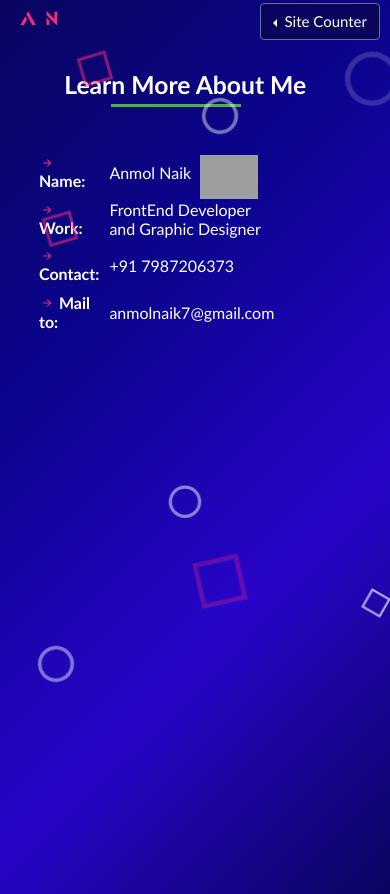
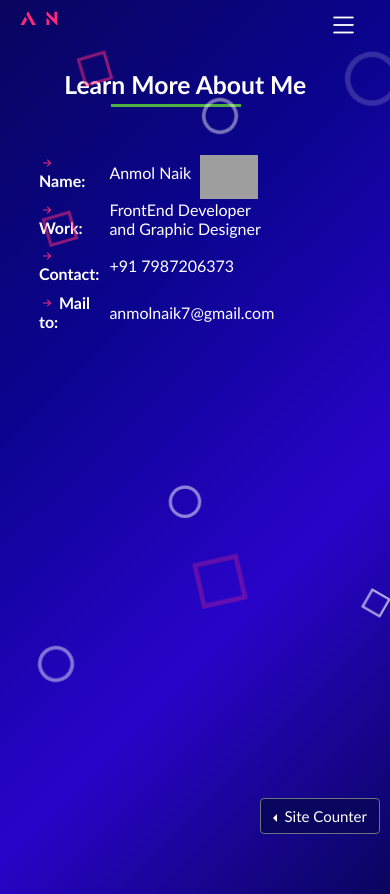
Before and after one commit to anmolnaik7/anmolnaik7.github.io, a plain HTML site: page about.html in a window 390 px wide. Drawn offline with nearby package versions, Linux system fonts and the light colour scheme; grey boxes are pictures that could not be loaded.

Commit message:
minor changes

```diff
--- a/about.html
+++ b/about.html
@@ -15,10 +15,22 @@
 
     </head>
 <body>
+    <div class="site-counter">
+        <div class="btn-group dropstart">
+        <button type="button" class="site-btn btn btn-secondary dropdown-toggle" data-bs-toggle="dropdown" aria-expanded="false">
+          Site Counter
+        </button>
+        <div class="dropdown-menu">
+            <script src="https://apps.elfsight.com/p/platform.js" defer></script>
+<div class="elfsight-app-d7a41e92-ed00-46b0-8d67-c3ae4ebcd63e"></div>
+
+        </div>
+      </div>
+    </div>
     <div class="header">
         <div class="nav">
             <div id="header">
-                <a href="index.html" class="logo"><span>A</span><span>nmol</span> <span>N</span><span>aik</span></a>
+                <a href="/" class="logo"><span>A</span><span>nmol</span> <span>N</span><span>aik</span></a>
                 <button class="btn btn-primary hamburgerbtn" type="button" data-bs-toggle="offcanvas" data-bs-target="#offcanvasRight" aria-controls="offcanvasRight"><i class="bi bi-list"></i></button>
             <div class="offcanvas offcanvas-end" tabindex="-1" id="offcanvasRight" aria-labelledby="offcanvasRightLabel">
                 <div class="offcanvas-header">
@@ -37,20 +49,10 @@
 
 
         </div>
-        <div class="site-counter">
-            <div class="btn-group dropstart">
-            <button type="button" class="site-btn btn btn-secondary dropdown-toggle" data-bs-toggle="dropdown" aria-expanded="false">
-              Site Counter
-            </button>
-            <div class="dropdown-menu">
-                <script src="https://apps.elfsight.com/p/platform.js" defer></script>
-    <div class="elfsight-app-d7a41e92-ed00-46b0-8d67-c3ae4ebcd63e"></div>
 
-            </div>
-          </div>
-        </div>
     </div>
     <div class="animation">
+
         <div></div>
         <div></div>
         <div></div>
--- a/css/style.css
+++ b/css/style.css
@@ -60,8 +60,8 @@ body {
 }
 .site-counter{
   position:absolute;
-  bottom: 10;
-  right: 10;
+  bottom: 10px;
+  right: 10px;
 }
 .site-counter a{
   display: none !important;
```
